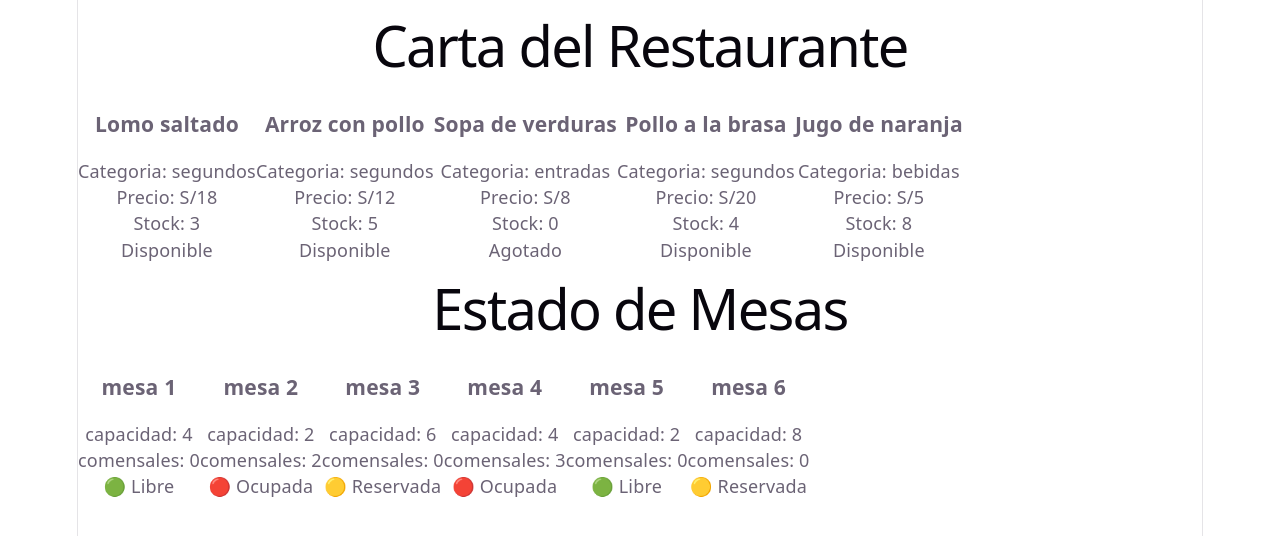
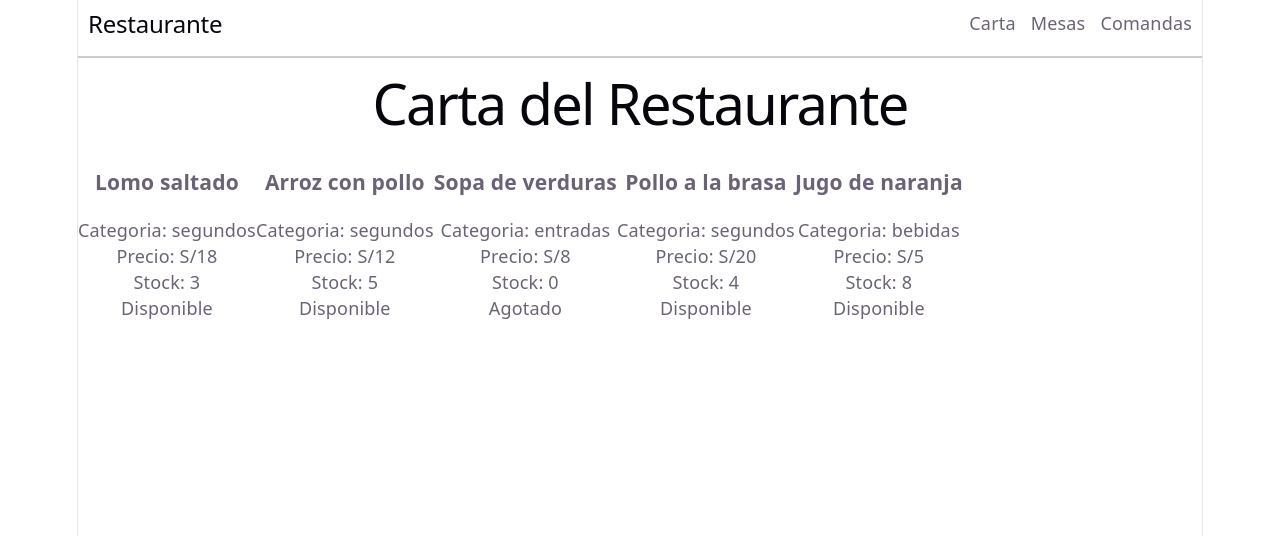
Before and after one commit to SebasCodex/react-capacitacion, a React (Vite) app: page / in a window 1280 px wide. Shown: the top 536 px of the page. Built offline with nearby package versions, Linux system fonts and the light colour scheme.

Commit message:
agregando redirecciones al navbar

```diff
--- a/package.json
+++ b/package.json
@@ -10,6 +10,7 @@
     "preview": "vite preview"
   },
   "dependencies": {
+    "prop-types": "^15.8.1",
     "react": "^19.2.4",
     "react-dom": "^19.2.4"
   },
--- a/src/App.jsx
+++ b/src/App.jsx
@@ -1,11 +1,21 @@
+import { useState } from "react";
 import Home from "./pages/Home";
 import MesasPage from "./pages/MesasPage";
+import NavBar from "./components/NavBar";
 
 function App() {
+
+  const [pagina, setPagina] = useState("carta"); // vista inicial
+
   return (
     <div>
-      <Home />
-      <MesasPage />
+
+      <NavBar setPagina={setPagina} />
+
+      {pagina === "carta" && <Home />}
+      {pagina === "mesas" && <MesasPage />}
+      {pagina === "comandas" && <h1>Comandas (próximamente)</h1>}
+
     </div>
   );
 }
--- /dev/null
+++ b/src/components/NavBar.jsx
@@ -0,0 +1,40 @@
+import PropTypes from "prop-types";
+
+export default function NavBar({ nombreRestaurante = "Restaurante", setPagina }) {
+
+    return (
+
+        <nav style={{
+            display: "flex",
+            justifyContent: "space-between",
+            padding: "10px",
+            borderBottom: "2px solid #ccc"
+        }}>
+
+            <h2>{nombreRestaurante}</h2>
+
+            <div style={{ display: "flex", gap: "15px" }}>
+
+                <span onClick={() => setPagina("carta")} style={{ cursor: "pointer" }}>
+                    Carta
+                </span>
+
+                <span onClick={() => setPagina("mesas")} style={{ cursor: "pointer" }}>
+                    Mesas
+                </span>
+
+                <span onClick={() => setPagina("comandas")} style={{ cursor: "pointer" }}>
+                    Comandas
+                </span>
+
+            </div>
+
+        </nav>
+
+    );
+}
+
+NavBar.propTypes = {
+    nombreRestaurante: PropTypes.string,
+    setPagina: PropTypes.func
+};
```
Also changed, not shown: src/data/NavBar.jsx (deleted), 1 other file (tests, documents, lock files or other folders).
